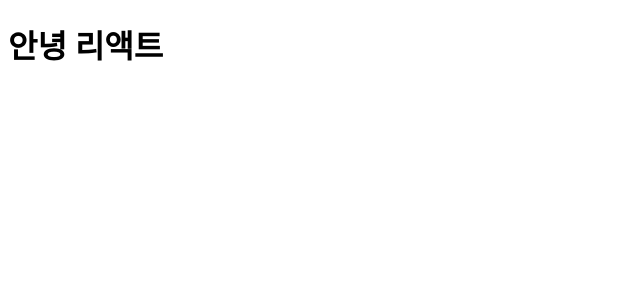
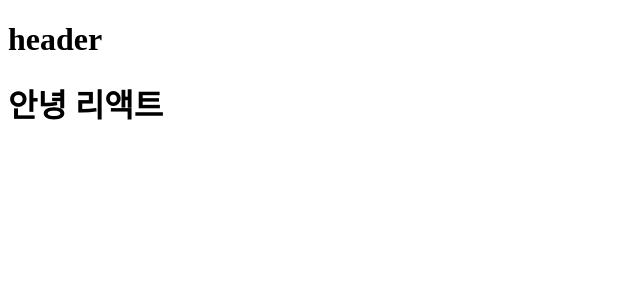
Before and after one commit to leejaypower/learn-react, a React (Vite) app in the folder 4-react-playground/: page / in a window 1280 px wide. Shown: the top 300 px of the page, without its empty margins (0-640 px from the left). Built offline with nearby package versions, Linux system fonts and the light colour scheme.

Commit message:
playground 시작 전 lint 세팅 알아보는 중

```diff
--- a/4-react-playground/src/App.jsx
+++ b/4-react-playground/src/App.jsx
@@ -1,11 +1,20 @@
-import './App.css'
+import './App.css';
+
+const Header = () => {
+  return (
+    <header>
+      <h1>header</h1>
+    </header>
+  );
+};
 
 function App() {
   return (
     <>
+      <Header></Header>
       <h1>안녕 리액트</h1>
     </>
-  )
+  );
 }
 
-export default App
+export default App;
```
Also changed, not shown: 1 other file (tests, documents, lock files or other folders).
